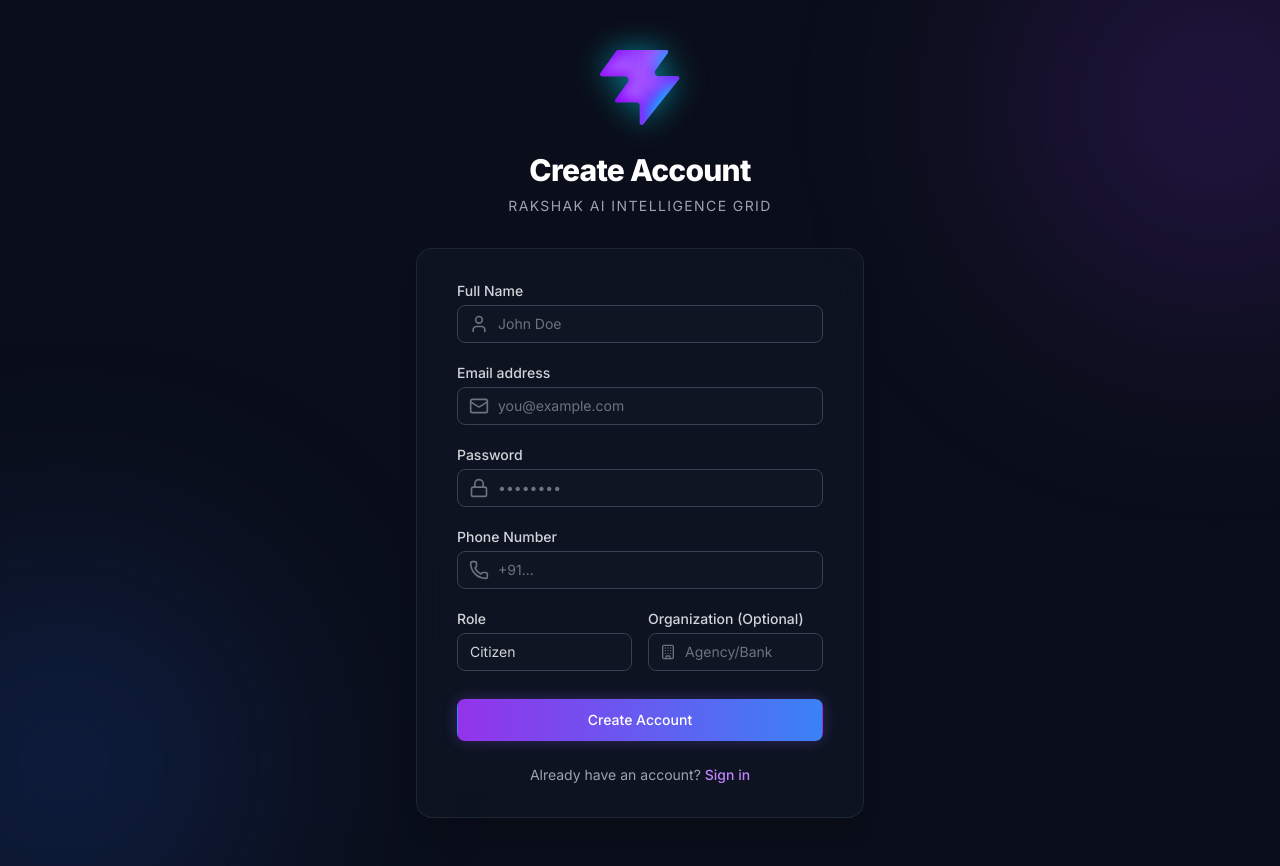
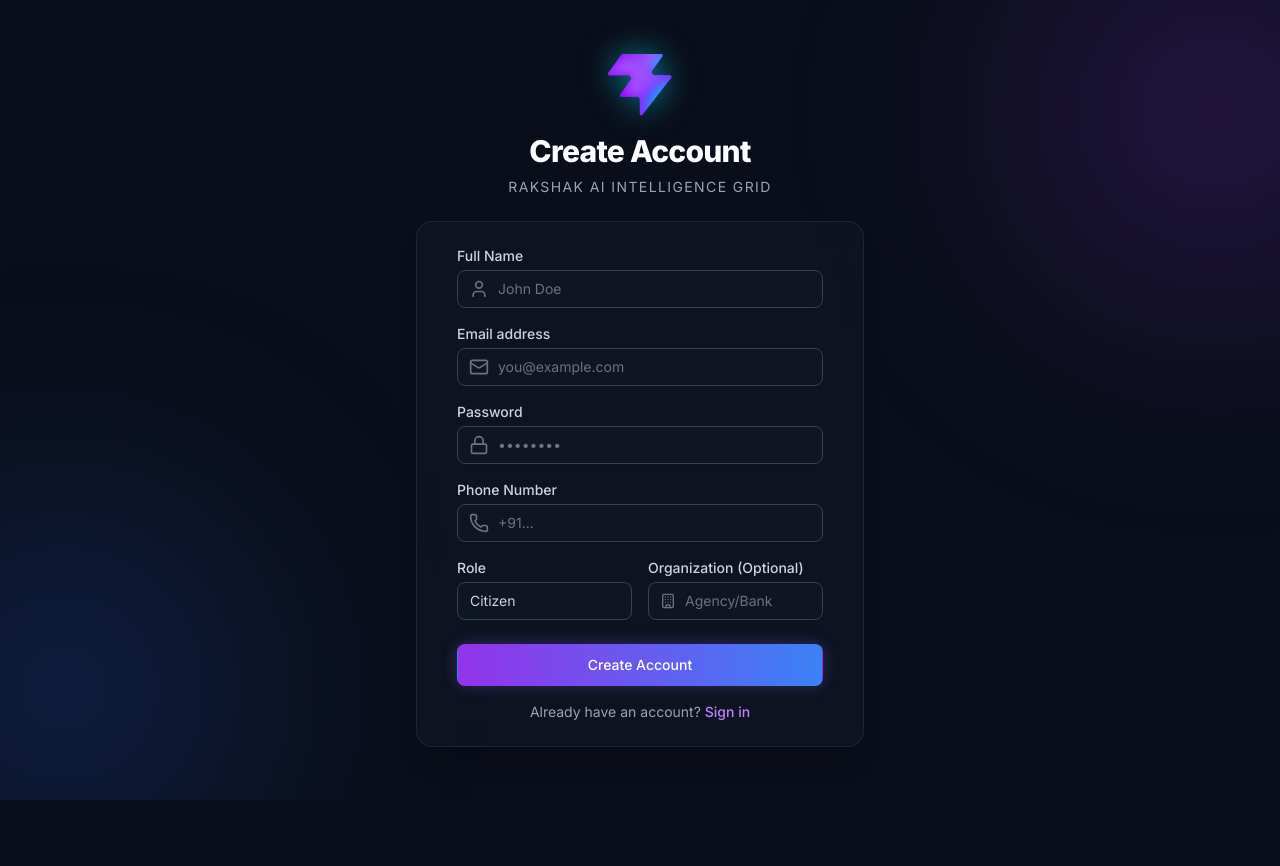
Before and after one commit to sameer2028/rakshak-AI, a React app in the folder frontend/: page /register in a window 1280 px wide. After the commit the page ends 800 px from the top, so only its background shows below. Built offline with nearby package versions, Linux system fonts and the light colour scheme; no server answers; the HTML template or start-up script is replaced by a standard one.

Commit message:
style: Reduce vertical spacing on Register page to eliminate scrolling

```diff
--- a/frontend/src/features/auth/RegisterPage.jsx
+++ b/frontend/src/features/auth/RegisterPage.jsx
@@ -32,18 +32,18 @@ export default function RegisterPage() {
   };
 
   return (
-    <div className="min-h-screen bg-surface-primary flex flex-col justify-center py-12 sm:px-6 lg:px-8 relative overflow-hidden">
+    <div className="min-h-screen bg-surface-primary flex flex-col justify-center py-6 sm:px-6 lg:px-8 relative overflow-hidden">
       {/* Background Effects */}
       <div className="absolute top-[-10%] right-[-10%] w-96 h-96 bg-purple-600/20 rounded-full blur-[120px] pointer-events-none" />
       <div className="absolute bottom-[-10%] left-[-10%] w-96 h-96 bg-blue-600/20 rounded-full blur-[120px] pointer-events-none" />
 
       <div className="sm:mx-auto sm:w-full sm:max-w-md relative z-10 animate-fade-in">
         <div className="flex justify-center">
-          <div className="w-20 h-20 flex items-center justify-center">
+          <div className="w-16 h-16 flex items-center justify-center">
             <img src="/favicon.svg" alt="Rakshak AI Logo" className="w-full h-full object-contain drop-shadow-[0_0_15px_rgba(0,229,255,0.5)]" />
           </div>
         </div>
-        <h2 className="mt-6 text-center text-3xl font-extrabold text-white tracking-tight">
+        <h2 className="mt-4 text-center text-3xl font-extrabold text-white tracking-tight">
           Create Account
         </h2>
         <p className="mt-2 text-center text-sm text-gray-400 uppercase tracking-widest">
@@ -51,9 +51,9 @@ export default function RegisterPage() {
         </p>
       </div>
 
-      <div className="mt-8 sm:mx-auto sm:w-full sm:max-w-md relative z-10 animate-slide-up">
-        <div className="glass-card py-8 px-4 shadow-xl sm:rounded-2xl sm:px-10 border border-gray-700/50">
-          <form className="space-y-5" onSubmit={handleSubmit}>
+      <div className="mt-6 sm:mx-auto sm:w-full sm:max-w-md relative z-10 animate-slide-up">
+        <div className="glass-card py-6 px-4 shadow-xl sm:rounded-2xl sm:px-10 border border-gray-700/50">
+          <form className="space-y-4" onSubmit={handleSubmit}>
             <div>
               <label className="block text-sm font-medium text-gray-300">Full Name</label>
               <div className="mt-1 relative rounded-md shadow-sm">
@@ -183,7 +183,7 @@ export default function RegisterPage() {
             </div>
           </form>
 
-          <div className="mt-6 text-center text-sm">
+          <div className="mt-4 text-center text-sm">
             <span className="text-gray-400">Already have an account? </span>
             <Link to={ROUTES.LOGIN} className="font-medium text-purple-400 hover:text-purple-300">
               Sign in
```
